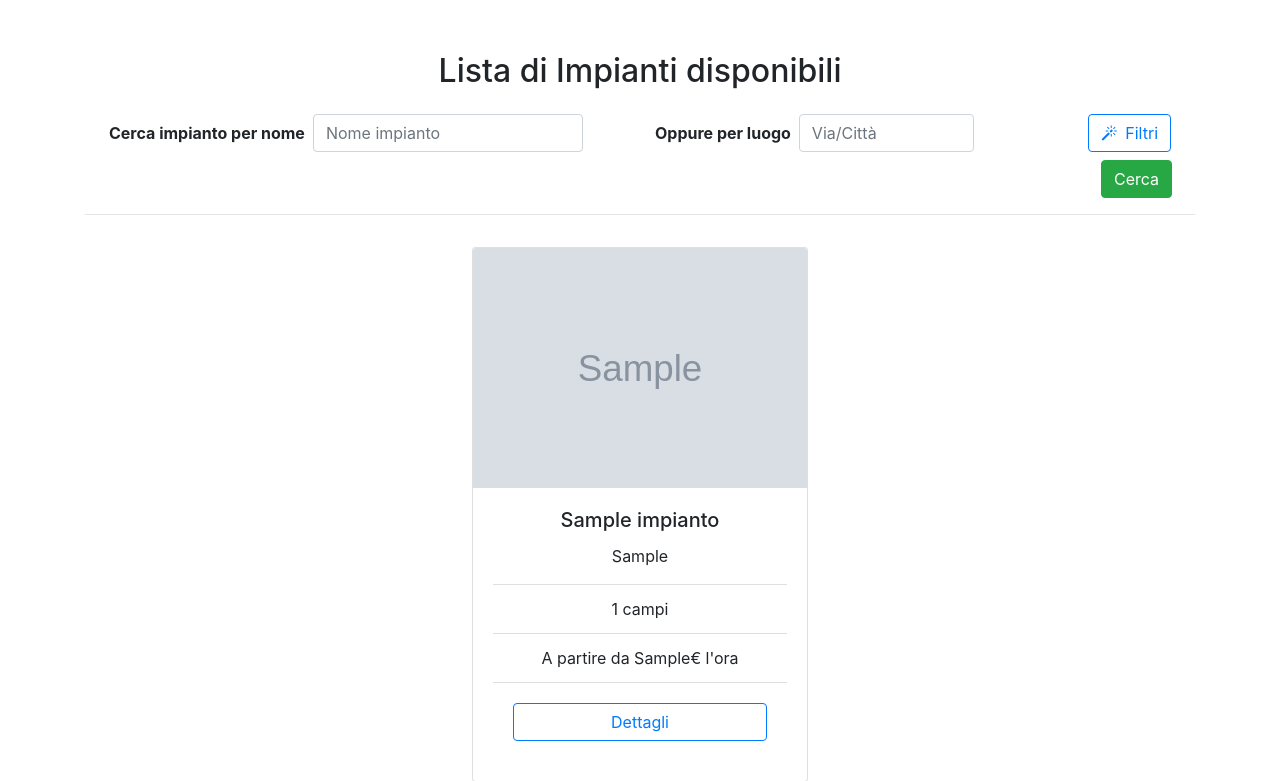
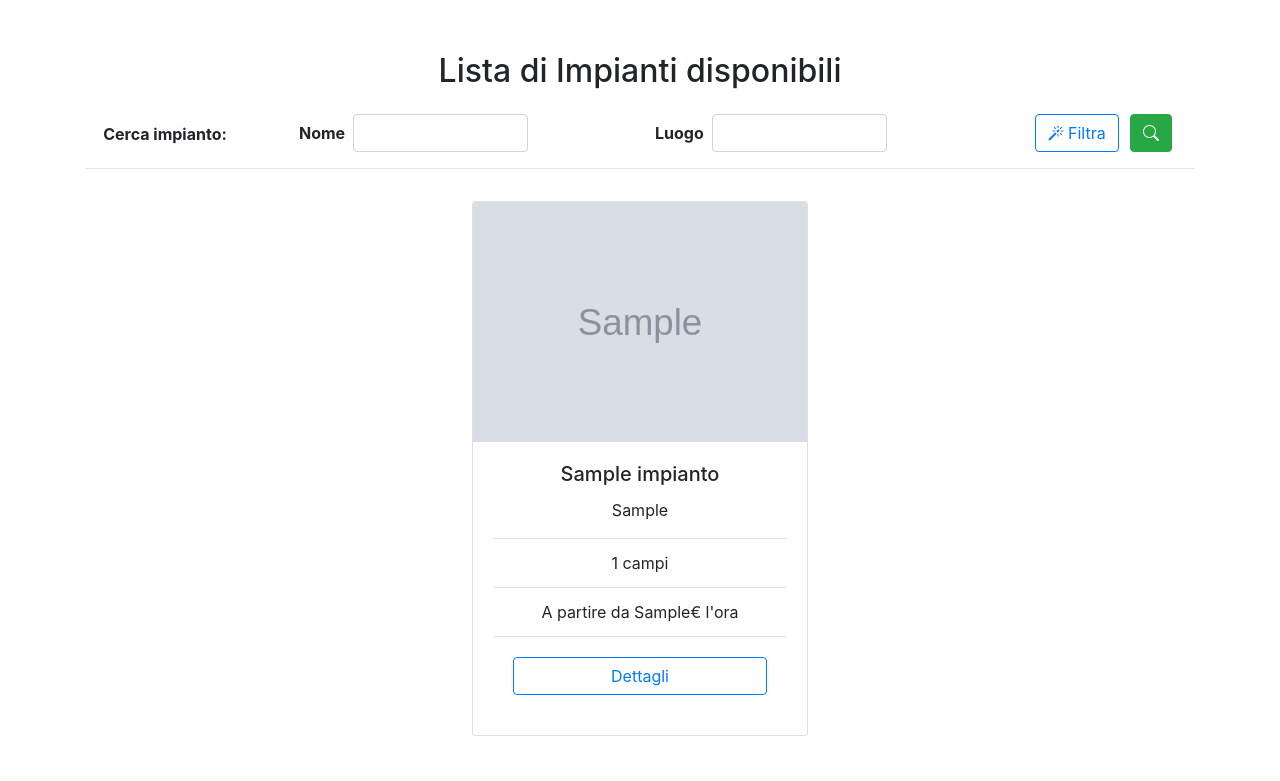
Before and after one commit to giammy02/progTW, a Django app: page /impianti/ in a window 1280 px wide. Shown: the part 71-852 px from the top of the page. Run offline with Django 4.2, Linux system fonts and the light colour scheme; tables that the repository leaves empty hold one stand-in row (values such as "Sample post"); grey boxes marked "Sample" are stand-in pictures; some libraries are stand-ins or nearby versions.

Commit message:
fix stile ricerca + gestione exc

```diff
--- a/playPadel/website/templates/website/search_template.html
+++ b/playPadel/website/templates/website/search_template.html
@@ -1,18 +1,24 @@
 <form action="{% url 'website:website:cerca_impianto' %}" method="get" class="form-group my-2 needs-validation">
     <div class="row mt-4">
-        <div class="col-md-6 form-inline">
-            <label for="cercaNomeImpianto" class="ml-4"><strong>Cerca impianto per nome</strong></label>
-            <input class='form-control ml-2 w-50' id="cercaNomeImpianto" name="name" type="search" aria-label="Cerca" placeholder="Nome impianto" value="{{ request.GET.name }}">
+        <div class="col-md-2 mt-2">
+            <strong>Cerca impianto:</strong>
         </div>
         <div class="col-md-4 form-inline">
-            <label for="cercaPosizioneImpianto"><strong>Oppure per luogo</strong></label>
-            <input class='form-control ml-2 w-50' id="cercaPosizioneImpianto" name="pos" type="search" aria-label="Cerca" placeholder="Via/Città" value="{{ request.GET.pos }}">
+            <label for="cercaNomeImpianto" class="ml-4"><strong>Nome</strong></label>
+            <input class='form-control ml-2 w-50' id="cercaNomeImpianto" name="name" type="search" aria-label="Cerca" value="{{ request.GET.name }}">
         </div>
-        <div class="col-md-2 text-right">
+        <div class="col-md-4 form-inline">
+            <label for="cercaPosizioneImpianto"><strong>Luogo</strong></label>
+            <input class='form-control ml-2 w-50' id="cercaPosizioneImpianto" name="pos" type="search" aria-label="Cerca" value="{{ request.GET.pos }}">
+        </div>
+        <div class="col-md-1 text-right">
             <button class="btn btn-outline-primary mr-4" type="button" data-toggle="collapse" data-target="#filterCollapse" aria-expanded="false" aria-controls="collapseExample">
-                <i class="bi bi-magic mr-2"></i>Filtri
+                <i class="bi bi-magic mr-1"></i>Filtra
             </button>
         </div>
+        <div class="col-md-1 text-left">
+        <button class="btn btn-success my-2 my-sm-0 mr-2" type="submit"><i class="bi bi-search"></i></button>
+    </div>
     </div>
     <div class="row mt-2 collapse mx-4" id="filterCollapse">
         <div class="card card-body">
@@ -91,8 +97,5 @@
             </div>
         </div>
     </div>
-    <div class="col-md-12 mt-2 text-right">
-        <button class="btn btn-success my-2 my-sm-0 mr-2" type="submit">Cerca</button>
-    </div>
 </form>
 <hr class="hr" />
--- a/playPadel/website/views/gestore.py
+++ b/playPadel/website/views/gestore.py
@@ -104,6 +104,9 @@ def dashboardGestore(request):
     user = request.user
 
     impianto = Impianto.objects.filter(gestore_id=user.pk).first()
+    if not impianto:
+        messages.error(request, 'Non hai ancora creato un impianto!')
+        return redirect('website:gestore:crea_impianto_gestore')
     news_list = News.objects.filter(gestore_id=user.pk)
     prenotazione = Prenotazione.objects.filter(impianto_id=impianto.pk)
 
--- a/playPadel/website/views/website.py
+++ b/playPadel/website/views/website.py
@@ -165,24 +165,27 @@ class ImpiantoDetail(DetailView):
         context['form'] = PrenotazioneForm()
 
         # Formattazione campo orari
-        orario = self.object.orari
-        orario_inizio, orario_fine = orario.split(" - ")
-        formato_orario = "%H:%M"
-        inizio = datetime.strptime(orario_inizio, formato_orario)
-        if orario_fine == "24:00":
-            orario_fine = "00:00"
-            fine = datetime.strptime(orario_fine, formato_orario) + timedelta(days=1)
-        else:
-            fine = datetime.strptime(orario_fine, formato_orario)
-        differenza_orario = int((fine-inizio).total_seconds() / 3600)
-        context['inizio'] = orario_inizio
-        context['differenza_orario'] = range(0, differenza_orario)
-        ore = []
-        ora_corrente = inizio
-        while ora_corrente < fine:
-            ore.append(ora_corrente.strftime('%H:%M'))
-            ora_corrente += timedelta(hours=1)
-        context['ore'] = ore
+        try:
+            orario = self.object.orari
+            orario_inizio, orario_fine = orario.split(" - ")
+            formato_orario = "%H:%M"
+            inizio = datetime.strptime(orario_inizio, formato_orario)
+            if orario_fine == "24:00":
+                orario_fine = "00:00"
+                fine = datetime.strptime(orario_fine, formato_orario) + timedelta(days=1)
+            else:
+                fine = datetime.strptime(orario_fine, formato_orario)
+            differenza_orario = int((fine-inizio).total_seconds() / 3600)
+            context['inizio'] = orario_inizio
+            context['differenza_orario'] = range(0, differenza_orario)
+            ore = []
+            ora_corrente = inizio
+            while ora_corrente < fine:
+                ore.append(ora_corrente.strftime('%H:%M'))
+                ora_corrente += timedelta(hours=1)
+            context['ore'] = ore
+        except ValueError:
+            pass
 
         return context
 
```
